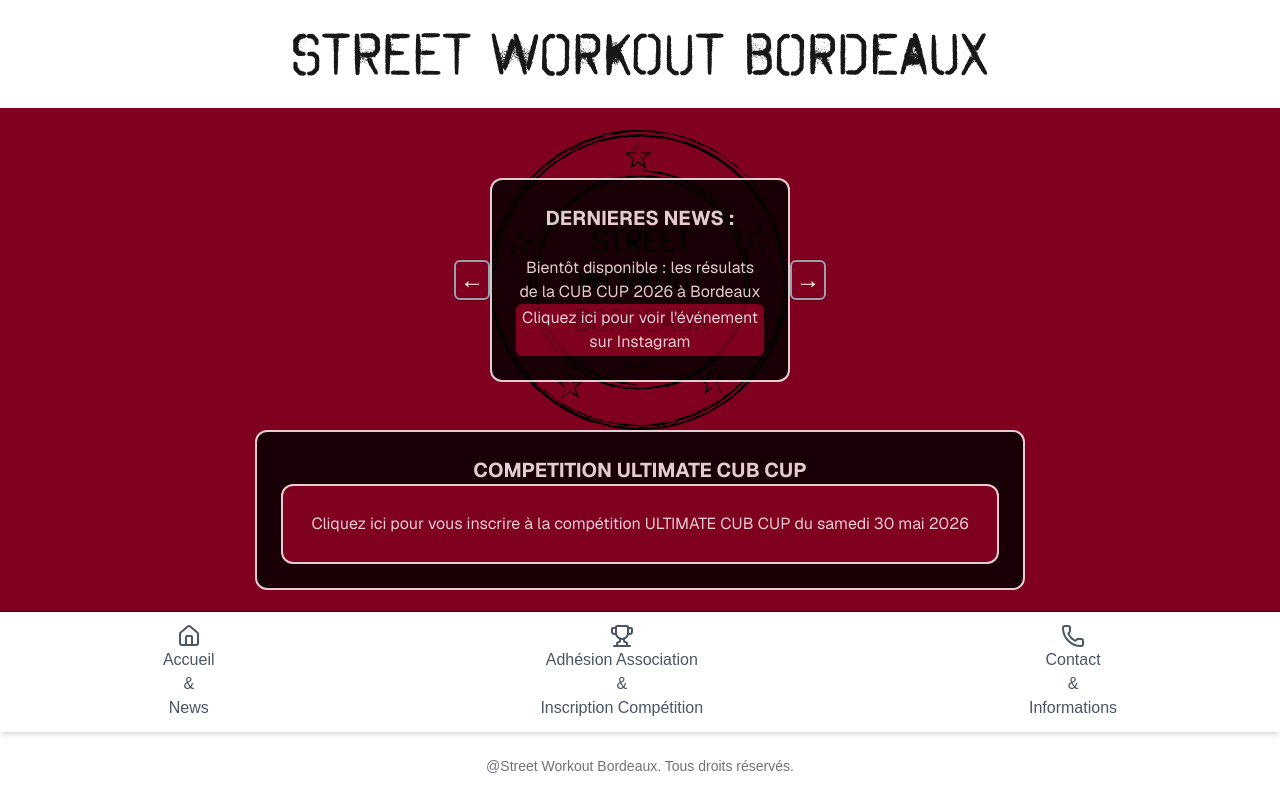
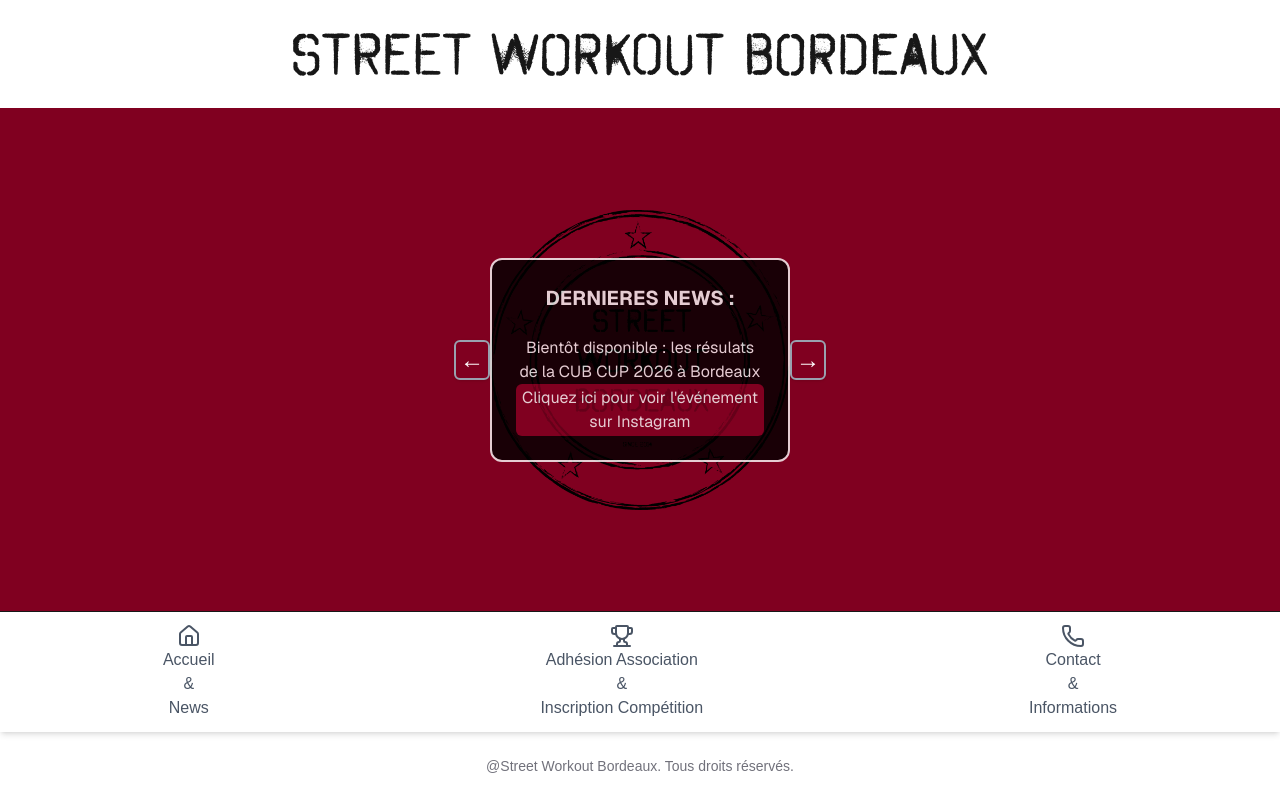
Before and after one commit to adrienbordeaux33/swbordeauxfront, a Next.js app: page / in a window 1280 px wide. Built offline with nearby package versions, Linux system fonts and the light colour scheme.

Commit message:
maj 03 june

```diff
--- a/components/News.tsx
+++ b/components/News.tsx
@@ -77,21 +77,6 @@
           &#8594;
         </button>
       </div>
-      <div className="border-2 p-6 opacity-80 rounded-xl w-full text-xs md:text-sm lg:text-base text-center text-white bg-black bg-opacity-40 font-sans">
-        <h1 className="text-xl font-bold">COMPETITION ULTIMATE CUB CUP</h1>
-        <div className="border-2 p-6 rounded-xl w-full text-xs md:text-sm lg:text-base text-center  bg-[#800020] font-sans dark:bg-[#800020]">
-          <a
-            href="https://www.paypal.com/paypalme/Poolska"
-            target="_blank"
-            rel="noopener noreferrer"
-          >
-            <button className="button">
-              Cliquez ici pour vous inscrire à la compétition ULTIMATE CUB CUP
-              du samedi 30 mai 2026
-            </button>
-          </a>
-        </div>
-      </div>
     </div>
   );
 }
```
